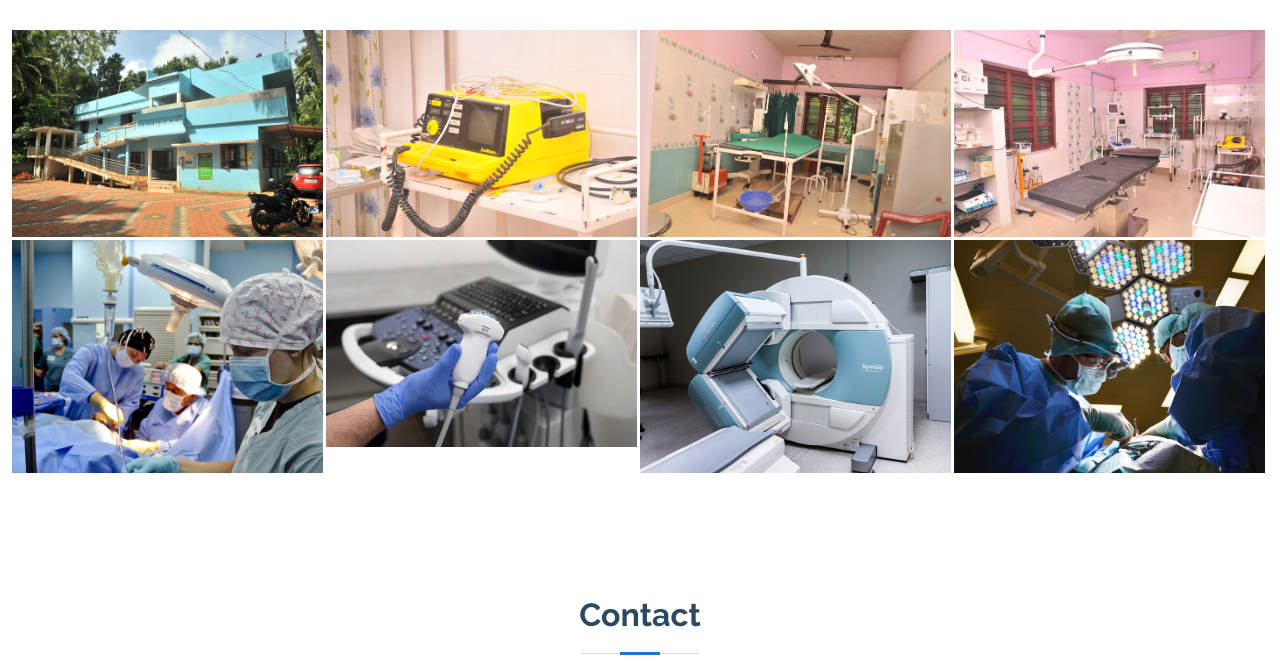
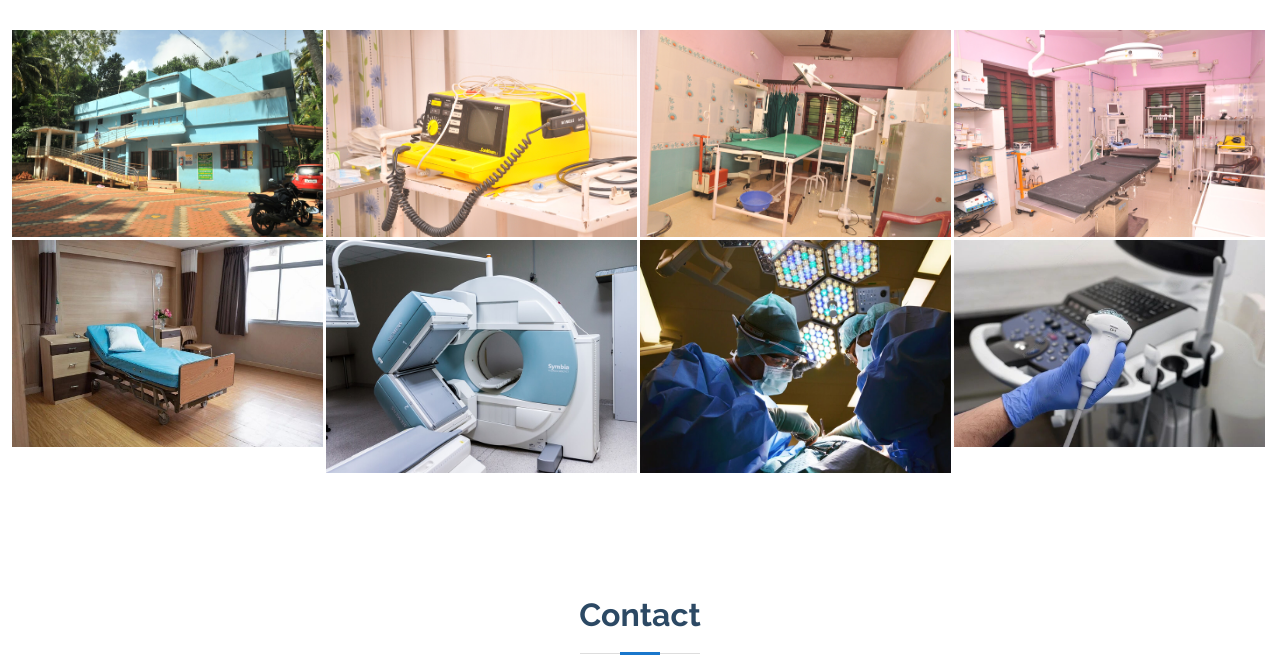
Before and after one commit to midhun98/hospital_site, a Django app: page / in a window 1280 px wide. Shown: the part 4904-5576 px from the top of the page. Run offline with Django 3.2, Linux system fonts and the light colour scheme; some libraries are stand-ins or nearby versions.

Commit message:
Patient Enquiries

```diff
--- a/frontEnd/templates/index.html
+++ b/frontEnd/templates/index.html
@@ -730,16 +730,8 @@
 
                 <div class="col-lg-3 col-md-4">
                     <div class="gallery-item">
-                        <a href="{% static "assets/img/gallery/gallery-4.jpg" %}" class="galelry-lightbox">
-                            <img src="{% static "assets/img/gallery/gallery-4.jpg" %}" alt="" class="img-fluid">
-                        </a>
-                    </div>
-                </div>
-
-                <div class="col-lg-3 col-md-4">
-                    <div class="gallery-item">
-                        <a href="{% static "assets/img/hospital_pics/scan.jpeg" %}" class="galelry-lightbox">
-                            <img src="{% static "assets/img/hospital_pics/scan.jpeg" %}" alt="" class="img-fluid">
+                        <a href="{% static "assets/img/hospital_pics/patient_room.jpeg" %}" class="galelry-lightbox">
+                            <img src="{% static "assets/img/hospital_pics/patient_room.jpeg" %}" alt="" class="img-fluid">
                         </a>
                     </div>
                 </div>
@@ -756,6 +748,14 @@
                     <div class="gallery-item">
                         <a href="{% static "assets/img/gallery/gallery-8.jpg" %}" class="galelry-lightbox">
                             <img src="{% static "assets/img/gallery/gallery-8.jpg" %}" alt="" class="img-fluid">
+                        </a>
+                    </div>
+                </div>
+
+                <div class="col-lg-3 col-md-4">
+                    <div class="gallery-item">
+                        <a href="{% static "assets/img/hospital_pics/scan.jpeg" %}" class="galelry-lightbox">
+                            <img src="{% static "assets/img/hospital_pics/scan.jpeg" %}" alt="" class="img-fluid">
                         </a>
                     </div>
                 </div>
```
Also changed, not shown: frontEnd/static/assets/img/hospital_pics/patient_room.jpeg (added).
